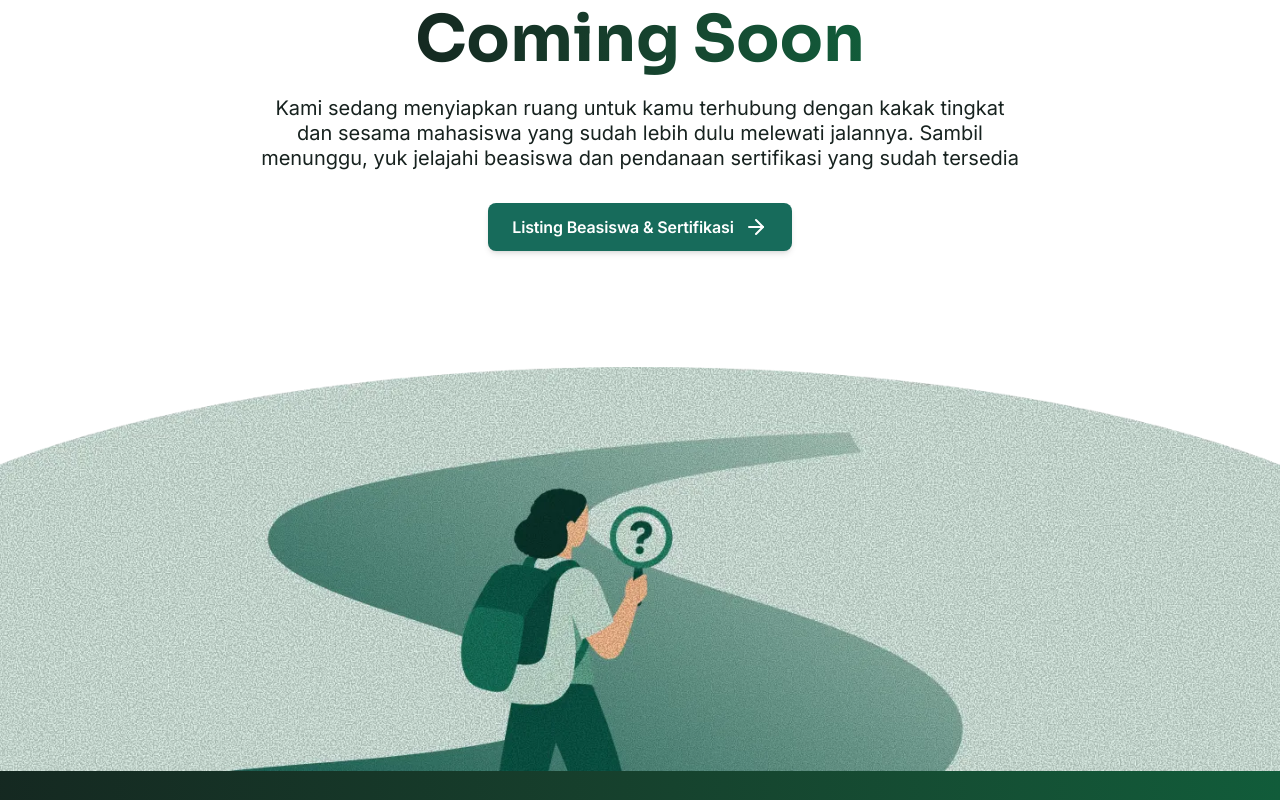
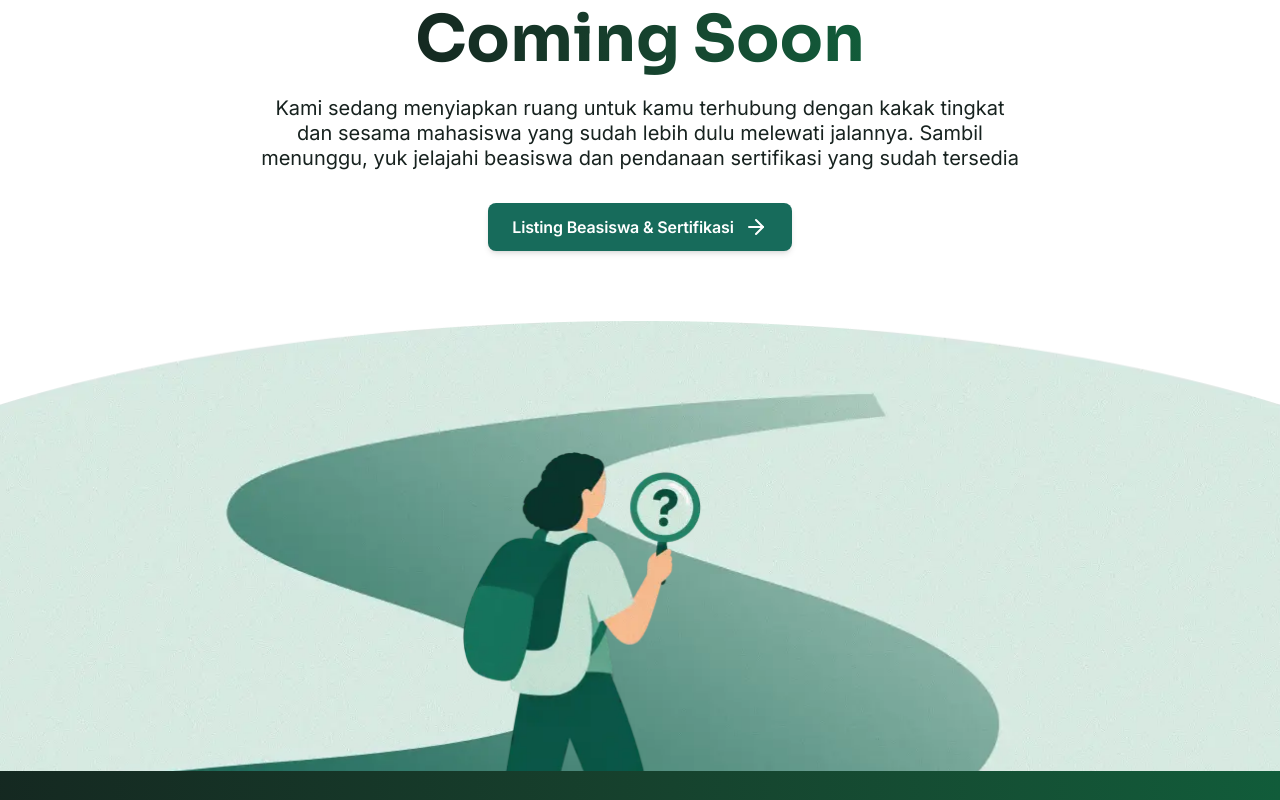
Before and after one commit to Openpath-id/openpath-website, a Next.js app: page /peer-mentoring in a window 1280 px wide. Shown: the part 320-1120 px from the top of the page. Built offline with nearby package versions, Linux system fonts and the light colour scheme.

Commit message:
fix: position for path & student in peer mentoring page

```diff
--- a/src/app/peer-mentoring/page.tsx
+++ b/src/app/peer-mentoring/page.tsx
@@ -41,27 +41,27 @@ export default function PeerMentoringPage() {
         </div>
       </div>
 
-      {/* Background Bottom Illustration */}
-      {/* Mobile Illustration (< 500px) */}
-      <div className="min-[500px]:hidden absolute bottom-0 inset-x-0 w-full h-[360px] pointer-events-none select-none z-0">
+      {/* Background Bottom Illustration: Layered Path & Student */}
+      {/* Path Layer (z-0) */}
+      <div className="absolute -bottom-[180px] md:-bottom-[300px] xl:-bottom-[450px] left-1/2 -translate-x-1/2 w-[1010px] md:w-[1400px] xl:w-[1875px] h-[500px] md:h-[700px] xl:h-[900px] pointer-events-none select-none z-0">
         <Image
-          src="/images/hero/path-mobile.webp"
-          alt="Illustration Path Mobile"
+          src="/images/hero/path.webp"
+          alt="Illustration Path"
           fill
           priority
-          sizes="(max-width: 500px) 100vw, 0px"
+          sizes="(min-width: 1280px) 1875px, (min-width: 768px) 1400px, 1010px"
           className="object-contain object-bottom"
         />
       </div>
 
-      {/* Desktop & Tablet Illustration (>= 500px) */}
-      <div className="hidden min-[500px]:block absolute bottom-0 inset-x-0 w-full h-[360px] sm:h-[460px] md:h-[540px] xl:h-[640px] 2xl:h-[720px] pointer-events-none select-none z-0">
+      {/* Student Layer (z-[1]) */}
+      <div className="absolute -bottom-[63px] md:-bottom-[90px] xl:-bottom-[126px] left-[calc(115/390*100%)] md:left-1/2 md:-translate-x-1/2 xl:left-[calc(502/1440*100%)] xl:translate-x-0 w-[142px] md:w-[180px] xl:w-[264px] h-[246px] md:h-[310px] xl:h-[458px] pointer-events-none select-none z-[1]">
         <Image
-          src="/images/hero/path-desktop.webp"
-          alt="Illustration Path Desktop"
+          src="/images/hero/student-searching.webp"
+          alt="Student Searching Illustration"
           fill
           priority
-          sizes="(min-width: 500px) 100vw, 0px"
+          sizes="(min-width: 1280px) 264px, (min-width: 768px) 180px, 142px"
           className="object-contain object-bottom"
         />
       </div>
```
Also changed, not shown: public/images/hero/path.webp (added), public/images/hero/student-searching.webp (added).
